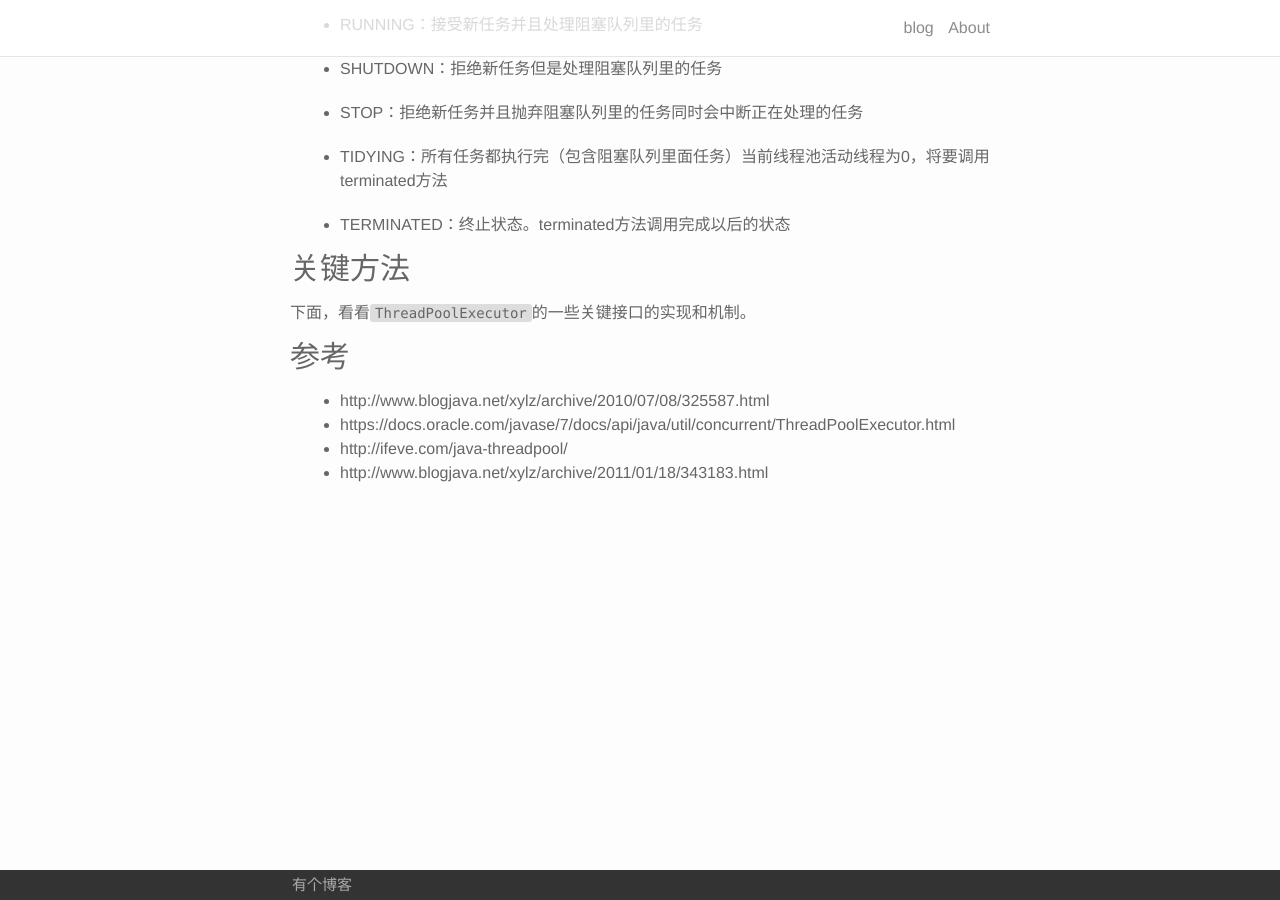
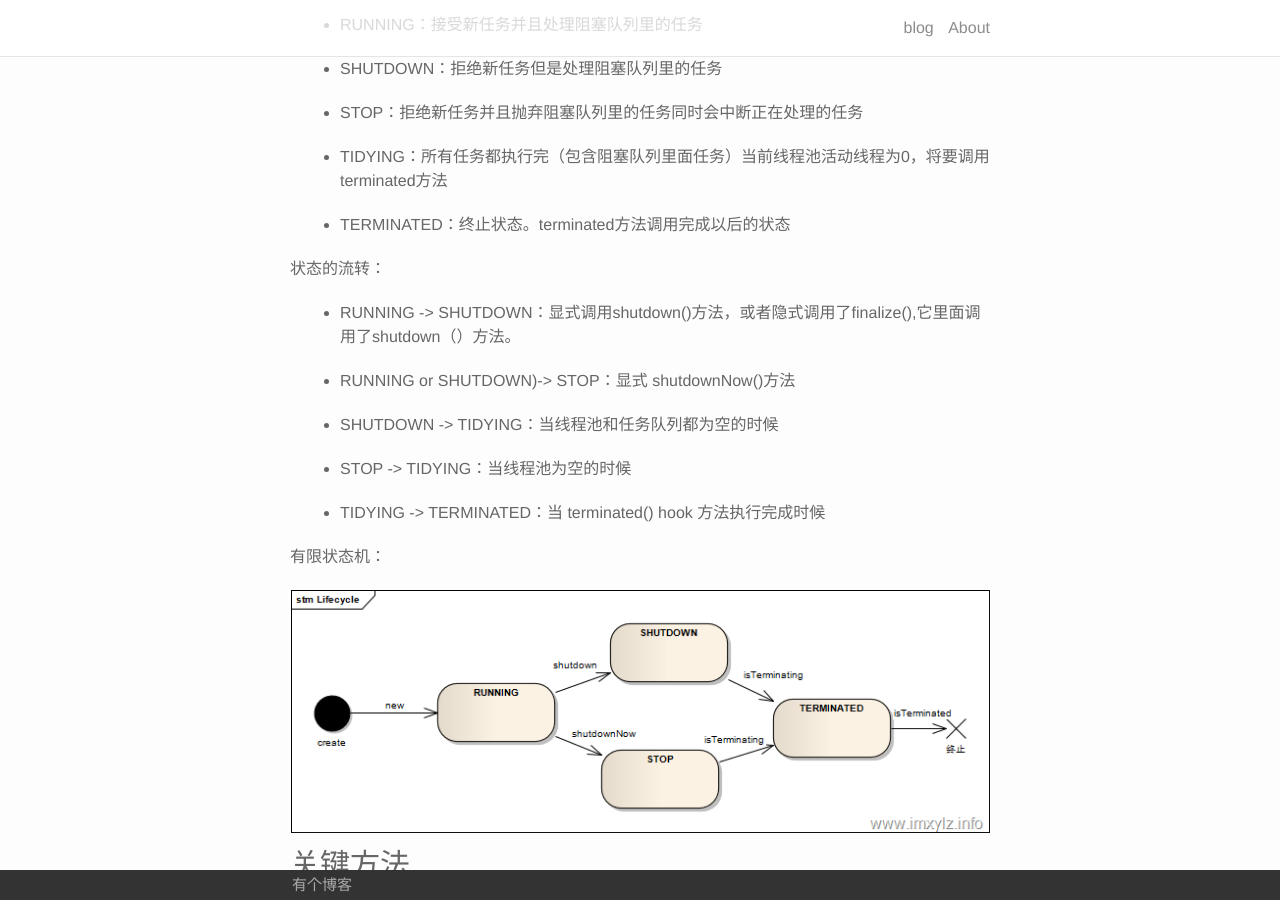
Before and after one commit to afghl/afghl.github.io, a Jekyll site: the page built from _posts/2017-08-03-java-util-concurrent-01-executors.markdown, in a window 1280 px wide and 900 px high, scrolled down 3853 px. Built offline with Jekyll 4.4.1, drawn with Linux system fonts in a browser that asks for light colours.

Commit message:
add images

```diff
--- a/_posts/2017-08-03-java-util-concurrent-01-executors.markdown
+++ b/_posts/2017-08-03-java-util-concurrent-01-executors.markdown
@@ -163,11 +163,27 @@ final void runWorker(Worker w) {
 
 - TERMINATED：终止状态。terminated方法调用完成以后的状态
 
+状态的流转：
 
+- RUNNING -> SHUTDOWN：显式调用shutdown()方法，或者隐式调用了finalize(),它里面调用了shutdown（）方法。
+
+- RUNNING or SHUTDOWN)-> STOP：显式 shutdownNow()方法
+
+- SHUTDOWN -> TIDYING：当线程池和任务队列都为空的时候
+
+- STOP -> TIDYING：当线程池为空的时候
+
+- TIDYING -> TERMINATED：当 terminated() hook 方法执行完成时候
+
+有限状态机：
+
+![Alt](/images/Executor-Lifecycle_4.png)
 
 ### 关键方法
 
 下面，看看`ThreadPoolExecutor`的一些关键接口的实现和机制。
+
+
 
 ### 参考
 
```
Also changed, not shown: images/Executor-Lifecycle_4.png (added).
